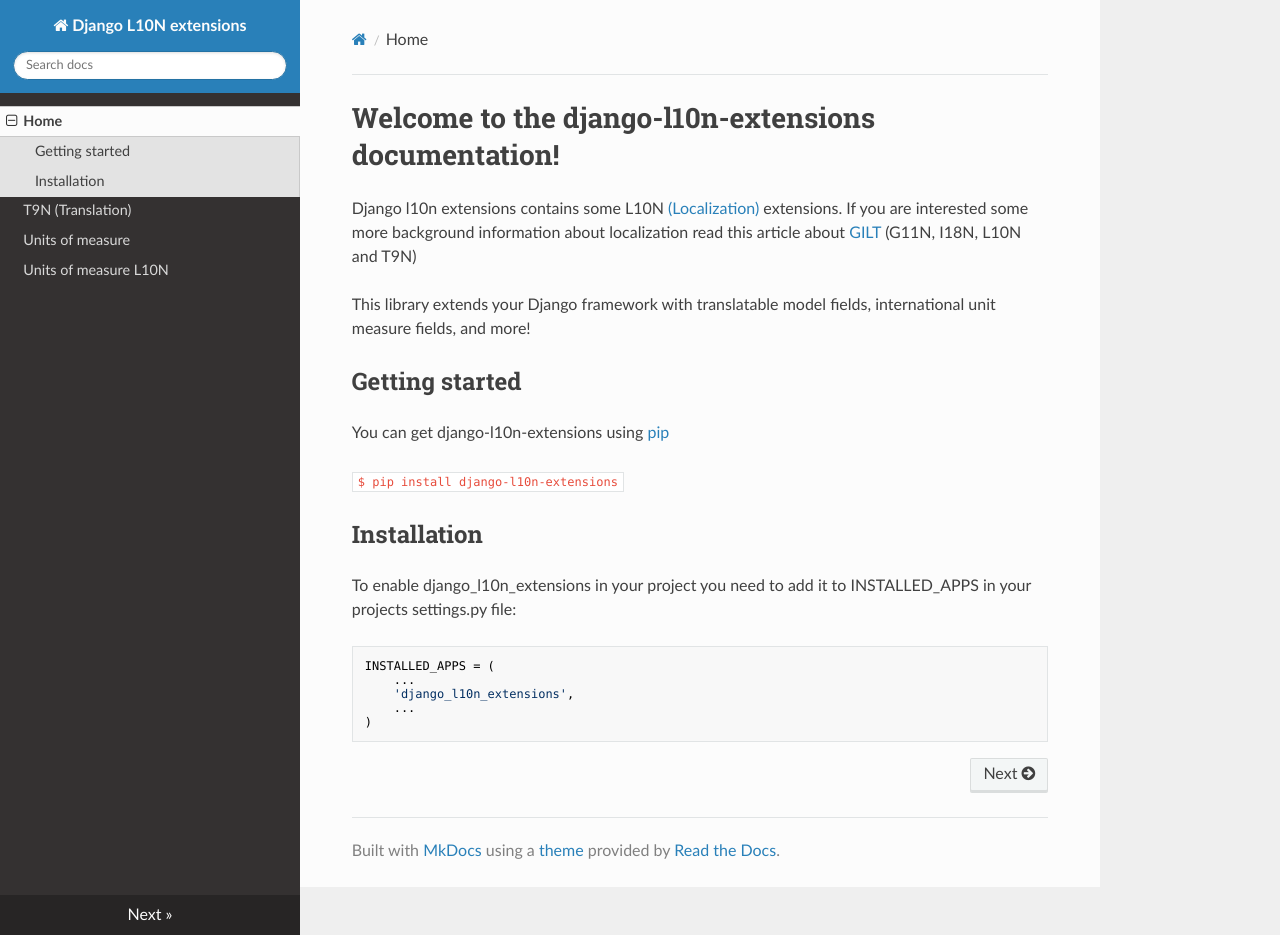
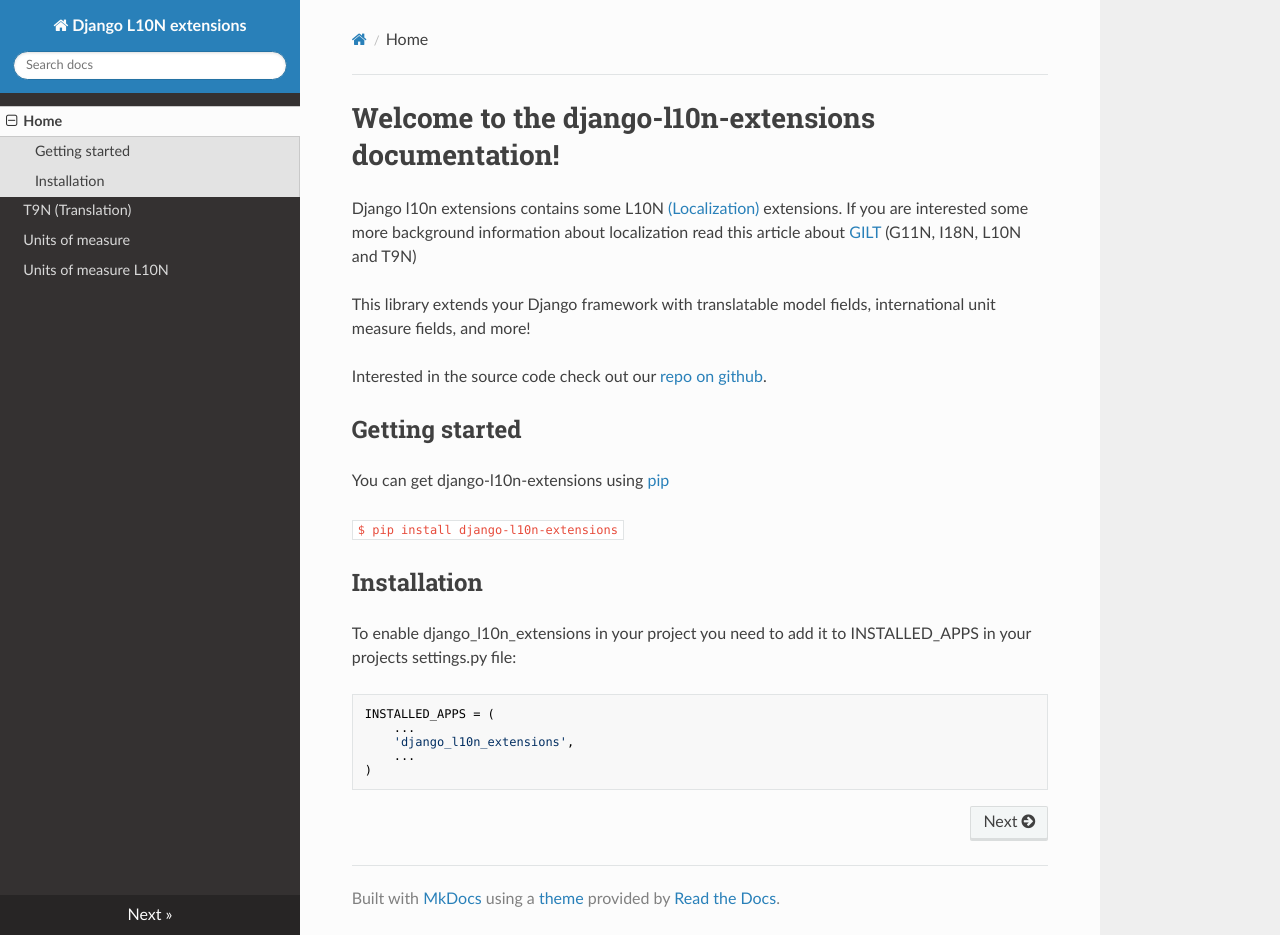
Before and after one commit to ceasaro/django-l10n-extensions, an MkDocs documentation site: the page built from docs/index.md, in a window 1280 px wide and 935 px high. Built offline with MkDocs 1.6.1, drawn with Linux system fonts in a browser that asks for light colours; nearby versions of some CDN libraries; old or Windows-style settings are respelled for this version of MkDocs.

Commit message:
added link to github.

```diff
--- a/docs/index.md
+++ b/docs/index.md
@@ -6,6 +6,8 @@ extensions. If you are interested some more background information about localiz
 
 
 This library extends your Django framework with translatable model fields, international unit measure fields, and more!
+
+Interested in the source code check out our [repo on github](https://github.com/ceasaro/django-l10n-extensions).
 
 ## Getting started
 
```
